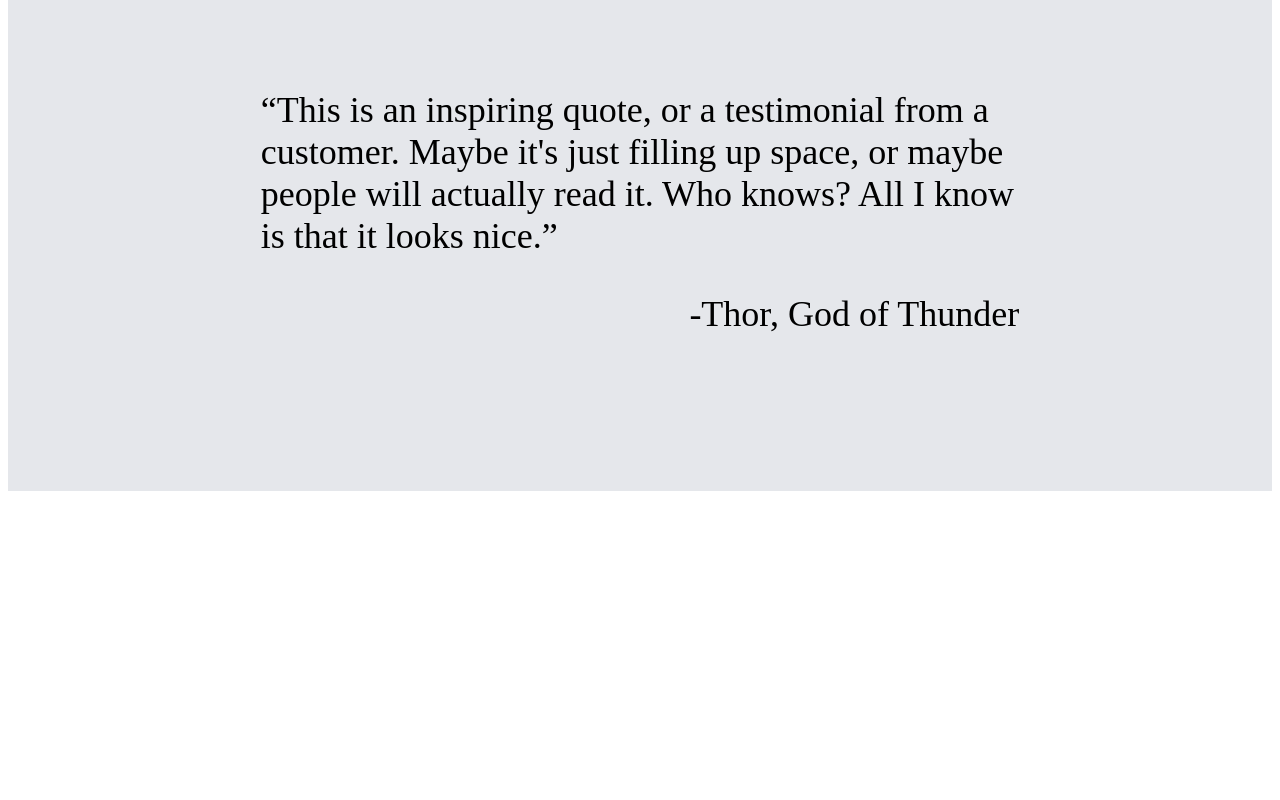
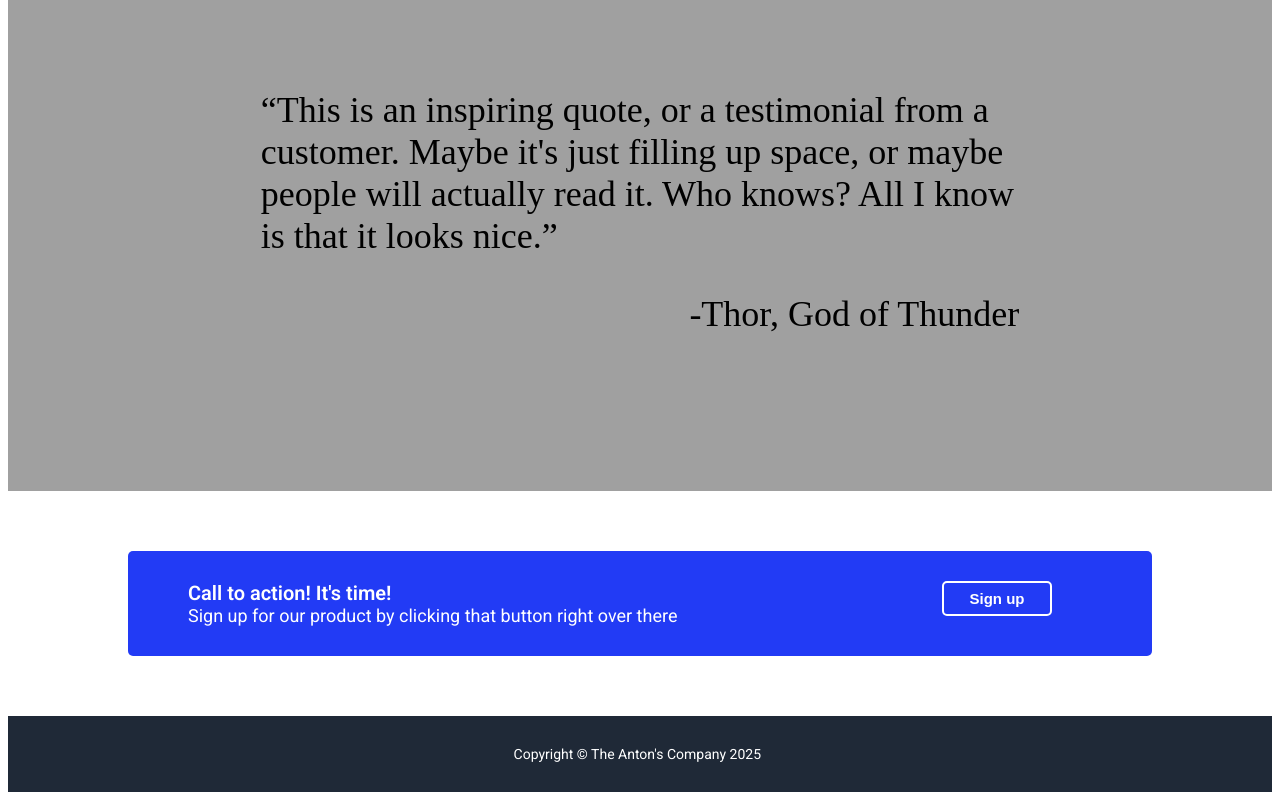
Before and after one commit to T0HaN/second_practice, a plain HTML site: page index.html in a window 1280 px wide. Shown: the part 835-1635 px from the top of the page. Before the commit the page ends 1334 px from the top, so only its background shows below. Drawn offline with Linux system fonts and the light colour scheme.

Commit message:
finally version: added last blocks

```diff
--- a/index.html
+++ b/index.html
@@ -31,7 +31,7 @@
         </div>
     </div>
     <div style="height: 70px; background-color: #1F2937;"></div>
-    <div class="white">
+    <div>
         <div class="some">Some random information</div>
         <div class="blocks">
             <div class="block"><img class= "imblock" src="images/gustavo-zambelli-LJh9ayGO8t8-unsplash.jpg" alt="">
@@ -49,5 +49,17 @@
         <q>This is an inspiring quote, or a testimonial from a customer. Maybe it's just filling up space, or maybe people will actually read it. Who knows? All I know is that it looks nice.</q>
         <p class="right-text">-Thor, God of Thunder</p>
     </div>
+    <div class="white">
+        <div class="blue">
+            <div>
+                <span class="bold">Call to action! It's time!</span><br>
+                <span class="unbold">Sign up for our product by clicking that button right over there</span>
+            </div>
+            <div><button class="bt">Sign up</button></div>
+        </div>
+    </div>
+    <footer>
+        Copyright &copy The Anton's Company 2025
+    </footer>
 </body>
 </html>
--- a/style.css
+++ b/style.css
@@ -78,7 +78,7 @@ img {
 
 button {
     border-radius: 6px;
-    background-color: #3882F6;
+    background-color: #223bf5;
     color: white;
     width: 110px;
     height: 35px;
@@ -107,7 +107,7 @@ button {
 }
 
 .grey {
-    background-color: #E5E7EB;
+    background-color: #a0a0a0;
     padding-top: 120px;
     padding-bottom: 120px;
     padding-left: 20%;
@@ -121,3 +121,45 @@ q {
 .right-text {
     text-align: right;
 }
+
+.bold {
+    font-size: 20px;
+    font-weight: 600;
+}
+.unbold {
+    font-size: 18px;
+    font-weight: 300px;
+}
+
+.white {
+    padding-bottom: 60px;
+    padding-top: 60px;
+    padding-left: 120px;
+    padding-right: 120px;
+}
+
+.blue {
+    padding-top: 30px;
+    padding-bottom: 30px;
+    padding-left: 60px;
+    padding-right: 60px;
+    background-color: #223bf5;
+    color: white;
+    display: flex;
+    border-radius: 5px;
+    justify-content: space-between;
+}
+button.bt {
+    border-radius: 5px;
+    border: 2px solid white;
+    margin-right: 40px;
+}
+
+footer {
+    background-color: #1F2937;
+    color: white;
+    font-size: 14px;
+    padding-left: 40%;
+    padding-top: 30px;
+    padding-bottom: 30px;
+}
```
